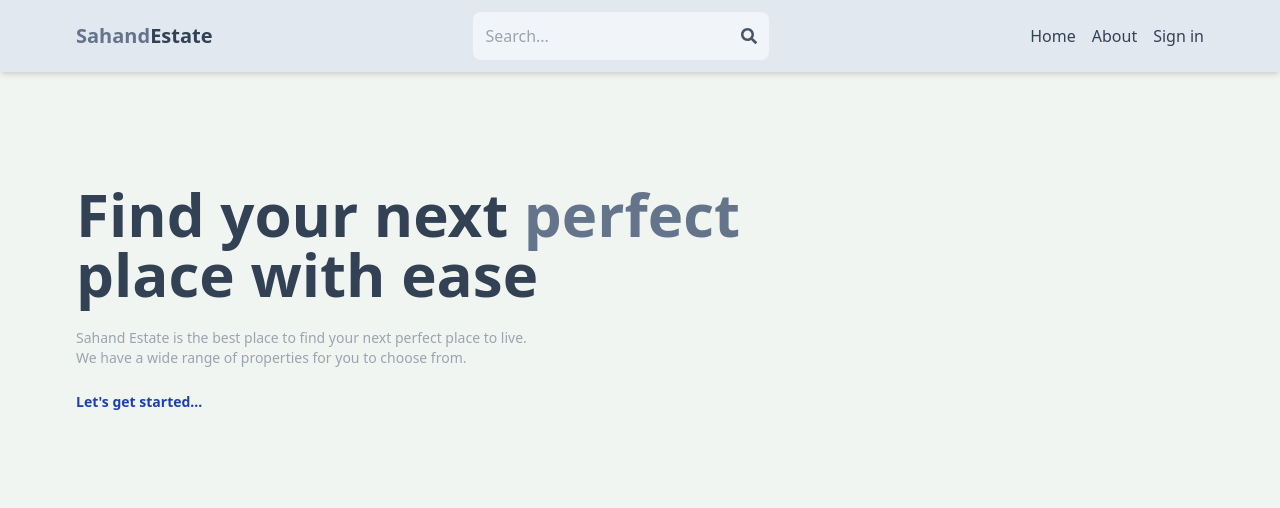
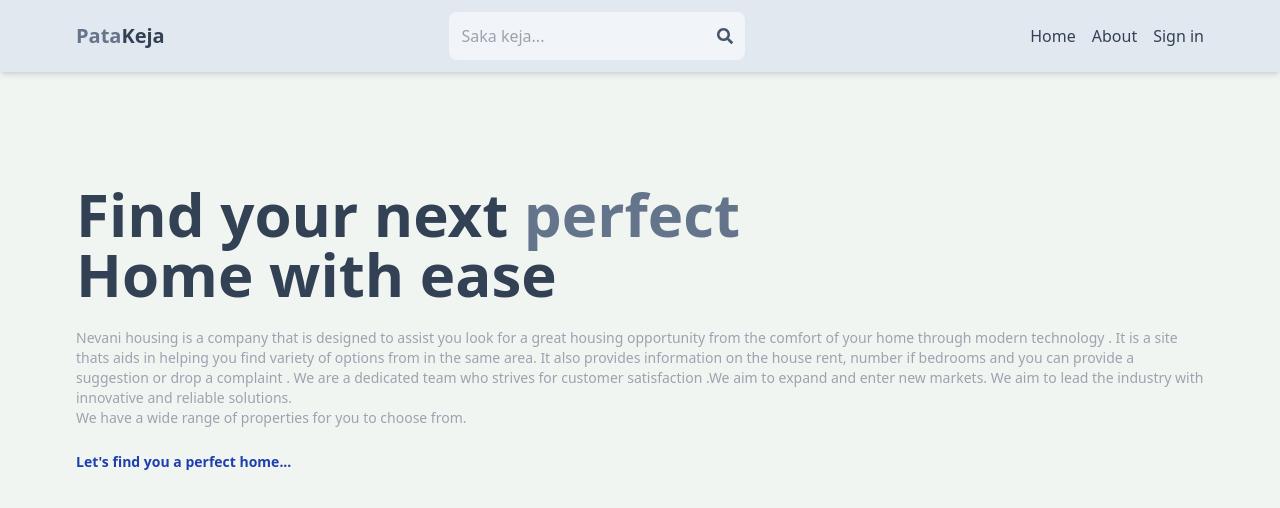
Before and after one commit to johnkinuthiaa/nev_h, a React (Vite) app in the folder client/: page / in a window 1280 px wide. Shown: the top 508 px of the page. Built offline with nearby package versions, Linux system fonts and the light colour scheme; no server answers.

Commit message:
initial commit

```diff
--- a/client/src/components/Header.jsx
+++ b/client/src/components/Header.jsx
@@ -27,8 +27,8 @@ export default function Header() {
       <div className='flex justify-between items-center max-w-6xl mx-auto p-3'>
         <Link to='/'>
           <h1 className='font-bold text-sm sm:text-xl flex flex-wrap'>
-            <span className='text-slate-500'>Sahand</span>
-            <span className='text-slate-700'>Estate</span>
+            <span className='text-slate-500'>Pata</span>
+            <span className='text-slate-700'>Keja</span>
           </h1>
         </Link>
         <form
@@ -37,7 +37,7 @@ export default function Header() {
         >
           <input
             type='text'
-            placeholder='Search...'
+            placeholder='Saka keja...'
             className='bg-transparent focus:outline-none w-24 sm:w-64'
             value={searchTerm}
             onChange={(e) => setSearchTerm(e.target.value)}
--- a/client/src/components/ListingItem.jsx
+++ b/client/src/components/ListingItem.jsx
@@ -27,7 +27,7 @@ export default function ListingItem({ listing }) {
             {listing.description}
           </p>
           <p className='text-slate-500 mt-2 font-semibold '>
-            $
+            Ksh
             {listing.offer
               ? listing.discountPrice.toLocaleString('en-US')
               : listing.regularPrice.toLocaleString('en-US')}
--- a/client/src/components/OAuth.jsx
+++ b/client/src/components/OAuth.jsx
@@ -36,7 +36,7 @@ export default function OAuth() {
     <button
       onClick={handleGoogleClick}
       type='button'
-      className='bg-red-700 text-white p-3 rounded-lg uppercase hover:opacity-95'
+      className='bg-teal-700 text-white p-3 rounded-lg uppercase hover:opacity-90'
     >
       Continue with google
     </button>
--- a/client/src/firebase.jsx
+++ b/client/src/firebase.jsx
@@ -1,16 +1,18 @@
 // Import the functions you need from the SDKs you need
-import { initializeApp } from 'firebase/app';
+import { initializeApp } from "firebase/app";
 // TODO: Add SDKs for Firebase products that you want to use
 // https://firebase.google.com/docs/web/setup#available-libraries
 
 // Your web app's Firebase configuration
+// For Firebase JS SDK v7.20.0 and later, measurementId is optional
 const firebaseConfig = {
-  apiKey: import.meta.env.VITE_FIREBASE_API_KEY,
-  authDomain: 'mern-estate.firebaseapp.com',
-  projectId: 'mern-estate',
-  storageBucket: 'mern-estate.appspot.com',
-  messagingSenderId: '1078482850952',
-  appId: '1:1078482850952:web:28f19139ab77246602fb3d',
+  apiKey: import.meta.env.VITE_firebase_API_KEY,
+  authDomain: "pata-keja-ke.firebaseapp.com",
+  projectId: "pata-keja-ke",
+  storageBucket: "pata-keja-ke.appspot.com",
+  messagingSenderId: "382144798886",
+  appId: "1:382144798886:web:c06922c8f329fd30ad5467",
+  measurementId: "G-5XPKHL08KW"
 };
 
 // Initialize Firebase
--- a/client/src/pages/About.jsx
+++ b/client/src/pages/About.jsx
@@ -3,8 +3,13 @@ import React from 'react'
 export default function About() {
   return (
     <div className='py-20 px-4 max-w-6xl mx-auto'>
-      <h1 className='text-3xl font-bold mb-4 text-slate-800'>About Sahand Estate</h1>
-      <p className='mb-4 text-slate-700'>Sahand Estate is a leading real estate agency that specializes in helping clients buy, sell, and rent properties in the most desirable neighborhoods. Our team of experienced agents is dedicated to providing exceptional service and making the buying and selling process as smooth as possible.</p>
+      <h1 className='text-3xl font-bold mb-4 text-slate-800'>About Nevani Housing</h1>
+      <p className='mb-4 text-slate-700'>Nevani housing is a company that is designed to assist you look for a great housing opportunity from the comfort of your home through modern technology
+      .
+      It is a site thats aids in helping you find variety of options from in the same area.
+      It also provides information on the house rent, number if bedrooms and you can provide a suggestion or drop a complaint .
+
+      We are a dedicated team who strives for customer satisfaction .We aim to expand and enter new markets. We aim to lead the industry with innovative and reliable solutions</p>
       <p className='mb-4 text-slate-700'>
       Our mission is to help our clients achieve their real estate goals by providing expert advice, personalized service, and a deep understanding of the local market. Whether you are looking to buy, sell, or rent a property, we are here to help you every step of the way.
       </p>
--- a/client/src/pages/CreateListing.jsx
+++ b/client/src/pages/CreateListing.jsx
@@ -19,7 +19,7 @@ export default function CreateListing() {
     description: '',
     address: '',
     type: 'rent',
-    bedrooms: 1,
+    bedrooms: 0,
     bathrooms: 1,
     regularPrice: 50,
     discountPrice: 0,
@@ -51,7 +51,7 @@ export default function CreateListing() {
           setUploading(false);
         })
         .catch((err) => {
-          setImageUploadError('Image upload failed (2 mb max per image)');
+          setImageUploadError('Image upload failed (each image should be 2MB)');
           setUploading(false);
         });
     } else {
@@ -156,7 +156,7 @@ export default function CreateListing() {
   return (
     <main className='p-3 max-w-4xl mx-auto'>
       <h1 className='text-3xl font-semibold text-center my-7'>
-        Create a Listing
+        Create a House Listing
       </h1>
       <form onSubmit={handleSubmit} className='flex flex-col sm:flex-row gap-4'>
         <div className='flex flex-col gap-4 flex-1'>
@@ -246,7 +246,7 @@ export default function CreateListing() {
               <input
                 type='number'
                 id='bedrooms'
-                min='1'
+                min='0'
                 max='10'
                 required
                 className='p-3 border border-gray-300 rounded-lg'
@@ -259,7 +259,7 @@ export default function CreateListing() {
               <input
                 type='number'
                 id='bathrooms'
-                min='1'
+                min='0'
                 max='10'
                 required
                 className='p-3 border border-gray-300 rounded-lg'
@@ -302,7 +302,7 @@ export default function CreateListing() {
                   <p>Discounted price</p>
 
                   {formData.type === 'rent' && (
-                    <span className='text-xs'>($ / month)</span>
+                    <span className='text-xs'>(sh / month)</span>
                   )}
                 </div>
               </div>
@@ -313,7 +313,7 @@ export default function CreateListing() {
           <p className='font-semibold'>
             Images:
             <span className='font-normal text-gray-600 ml-2'>
-              The first image will be the cover (max 6)
+              The first image becomes the cover (max 6)
             </span>
           </p>
           <div className='flex gap-4'>
--- a/client/src/pages/Home.jsx
+++ b/client/src/pages/Home.jsx
@@ -52,11 +52,15 @@ export default function Home() {
         <h1 className='text-slate-700 font-bold text-3xl lg:text-6xl'>
           Find your next <span className='text-slate-500'>perfect</span>
           <br />
-          place with ease
+          Home with ease
         </h1>
         <div className='text-gray-400 text-xs sm:text-sm'>
-          Sahand Estate is the best place to find your next perfect place to
-          live.
+        Nevani housing is a company that is designed to assist you look for a great housing opportunity from the comfort of your home through modern technology
+        .
+        It is a site thats aids in helping you find variety of options from in the same area.
+        It also provides information on the house rent, number if bedrooms and you can provide a suggestion or drop a complaint .
+
+        We are a dedicated team who strives for customer satisfaction .We aim to expand and enter new markets. We aim to lead the industry with innovative and reliable solutions.
           <br />
           We have a wide range of properties for you to choose from.
         </div>
@@ -64,7 +68,7 @@ export default function Home() {
           to={'/search'}
           className='text-xs sm:text-sm text-blue-800 font-bold hover:underline'
         >
-          Let's get started...
+          Let's find you a perfect home...
         </Link>
       </div>
 
--- a/client/src/pages/Listing.jsx
+++ b/client/src/pages/Listing.jsx
@@ -106,7 +106,7 @@ export default function Listing() {
               </p>
               {listing.offer && (
                 <p className='bg-green-900 w-full max-w-[200px] text-white text-center p-1 rounded-md'>
-                  ${+listing.regularPrice - +listing.discountPrice} OFF
+                  Ksh{+listing.regularPrice - +listing.discountPrice} OFF
                 </p>
               )}
             </div>
--- a/client/src/pages/Profile.jsx
+++ b/client/src/pages/Profile.jsx
@@ -29,12 +29,6 @@ export default function Profile() {
   const [showListingsError, setShowListingsError] = useState(false);
   const [userListings, setUserListings] = useState([]);
   const dispatch = useDispatch();
-
-  // firebase storage
-  // allow read;
-  // allow write: if
-  // request.resource.size < 2 * 1024 * 1024 &&
-  // request.resource.contentType.matches('image/.*')
 
   useEffect(() => {
     if (file) {
@@ -162,7 +156,7 @@ export default function Profile() {
   };
   return (
     <div className='p-3 max-w-lg mx-auto'>
-      <h1 className='text-3xl font-semibold text-center my-7'>Profile</h1>
+      <h1 className='text-3xl font-semibold text-center my-7'>My Profile</h1>
       <form onSubmit={handleSubmit} className='flex flex-col gap-4'>
         <input
           onChange={(e) => setFile(e.target.files[0])}
@@ -220,7 +214,7 @@ export default function Profile() {
           {loading ? 'Loading...' : 'Update'}
         </button>
         <Link
-          className='bg-green-700 text-white p-3 rounded-lg uppercase text-center hover:opacity-95'
+          className='bg-teal-700 text-white p-3 rounded-lg uppercase text-center hover:opacity-95'
           to={'/create-listing'}
         >
           Create Listing
--- a/client/src/pages/UpdateListing.jsx
+++ b/client/src/pages/UpdateListing.jsx
@@ -159,7 +159,7 @@ export default function CreateListing() {
         }),
       });
       const data = await res.json();
-      setLoading(false);
+      setLoading(false);p
       if (data.success === false) {
         setError(data.message);
       }
--- a/client/tailwind.config.js
+++ b/client/tailwind.config.js
@@ -3,9 +3,5 @@ export default {
   content: ['./index.html', './src/**/*.{js,ts,jsx,tsx}'],
   theme: {
     extend: {},
-  },
-  plugins: [
-    require('@tailwindcss/line-clamp'),
-    // ...
-  ],
+  }
 };
```
Also changed, not shown: client/src/components/Contact.jsx (line endings or trailing spaces).
